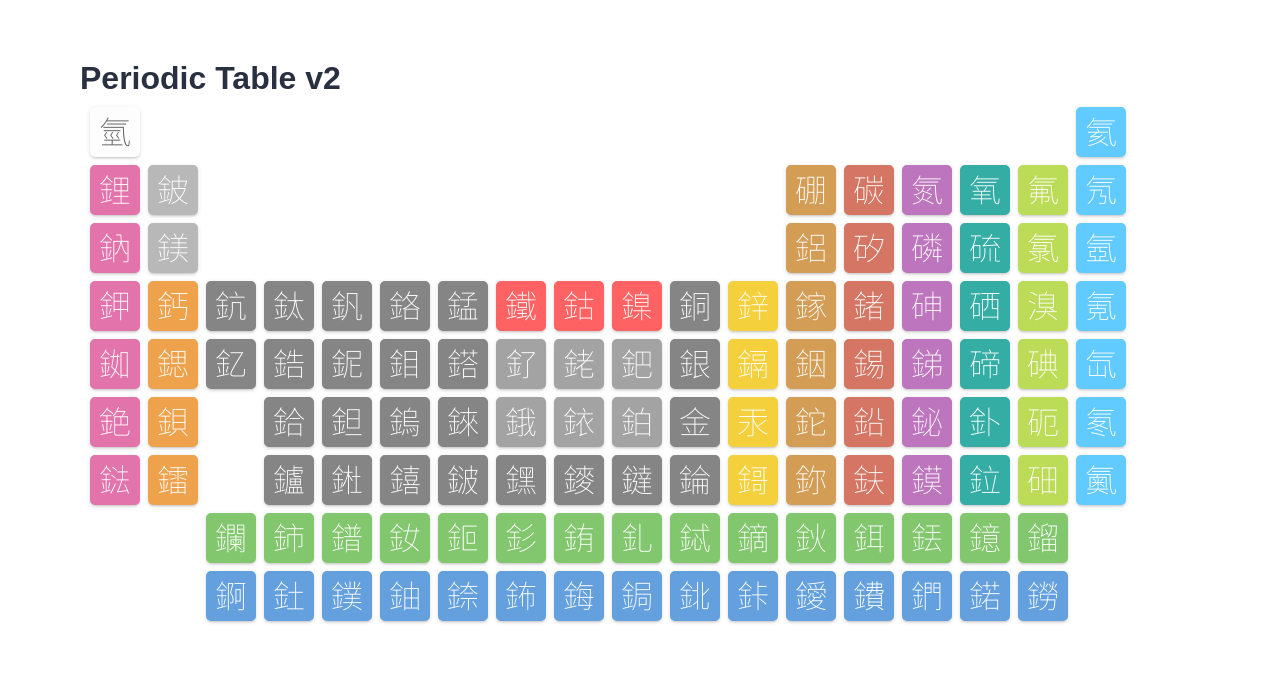
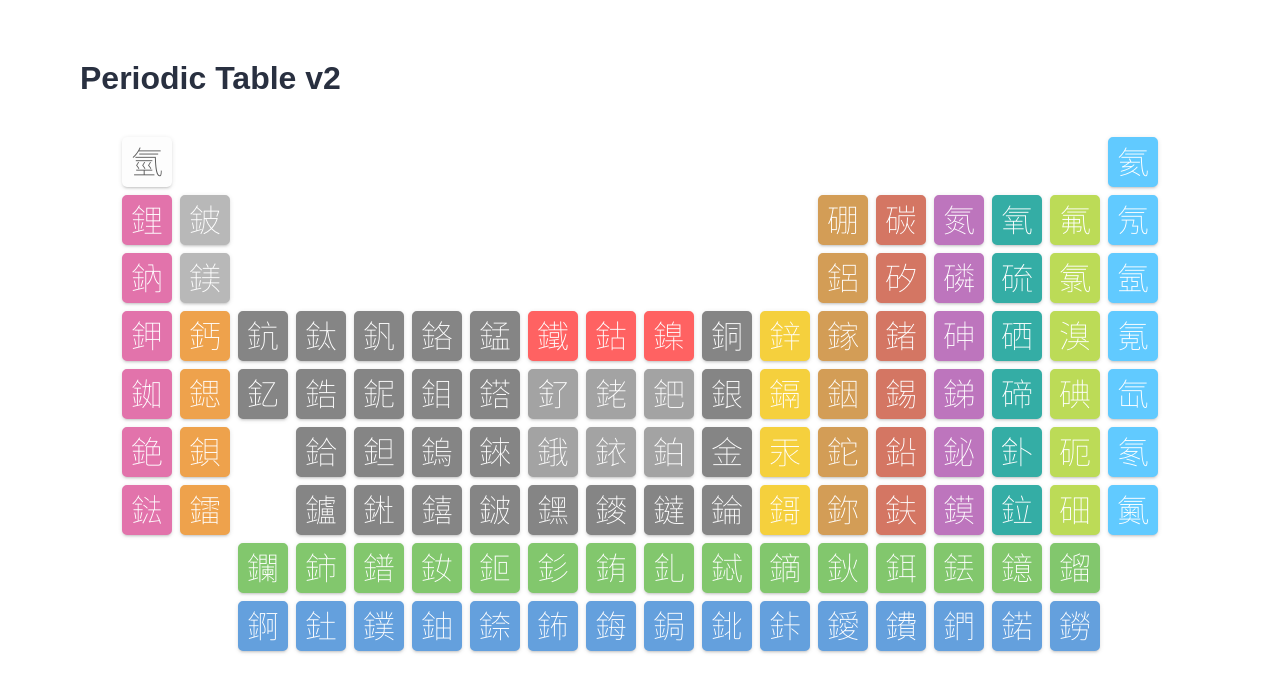
Before and after one commit to utf8sjis/next-periodic-table, a Next.js app: page / in a window 1280 px wide. Shown: the top 692 px of the page. Built offline with nearby package versions, Linux system fonts and the light colour scheme.

Commit message:
Modify PeriodicTable position and overflow behavior

```diff
--- a/src/app/layout.tsx
+++ b/src/app/layout.tsx
@@ -20,6 +20,12 @@ function getGensokanjiColorVariables(): React.CSSProperties {
   } as React.CSSProperties;
 }
 
+function getPageStyleVariables(): React.CSSProperties {
+  return {
+    "--page-padding-horizontal": "80px",
+  } as React.CSSProperties;
+}
+
 export default function RootLayout({
   children,
 }: Readonly<{
@@ -27,6 +33,7 @@ export default function RootLayout({
 }>) {
   const rootCssVariables = {
     ...getGensokanjiColorVariables(),
+    ...getPageStyleVariables(),
   };
 
   return (
--- a/src/app/page.module.css
+++ b/src/app/page.module.css
@@ -3,5 +3,5 @@
 }
 
 .main {
-  padding: 60px 80px;
+  padding: 60px var(--page-padding-horizontal);
 }
--- a/src/components/periodic_table/index.tsx
+++ b/src/components/periodic_table/index.tsx
@@ -4,10 +4,12 @@ import styles from "./styles.module.css";
 
 export default function PeriodicTable() {
   return (
-    <div className={styles.base}>
-      {elementsData.map((element) => (
-        <ElementBox key={element.number} element={element} />
-      ))}
+    <div className={styles.container}>
+      <div className={styles.base}>
+        {elementsData.map((element) => (
+          <ElementBox key={element.number} element={element} />
+        ))}
+      </div>
     </div>
   );
 }
--- a/src/components/periodic_table/styles.module.css
+++ b/src/components/periodic_table/styles.module.css
@@ -1,7 +1,16 @@
+.container {
+  position: relative;
+  left: 50%;
+  transform: translateX(-50%);
+  overflow-x: auto;
+  width: 100vw;
+}
+
 .base {
   display: grid;
   grid-template-columns: repeat(18, 1fr);
   gap: 8px;
+  margin: 0 auto;
   width: max-content;
-  padding: 10px;
+  padding: 40px var(--page-padding-horizontal);
 }
```
